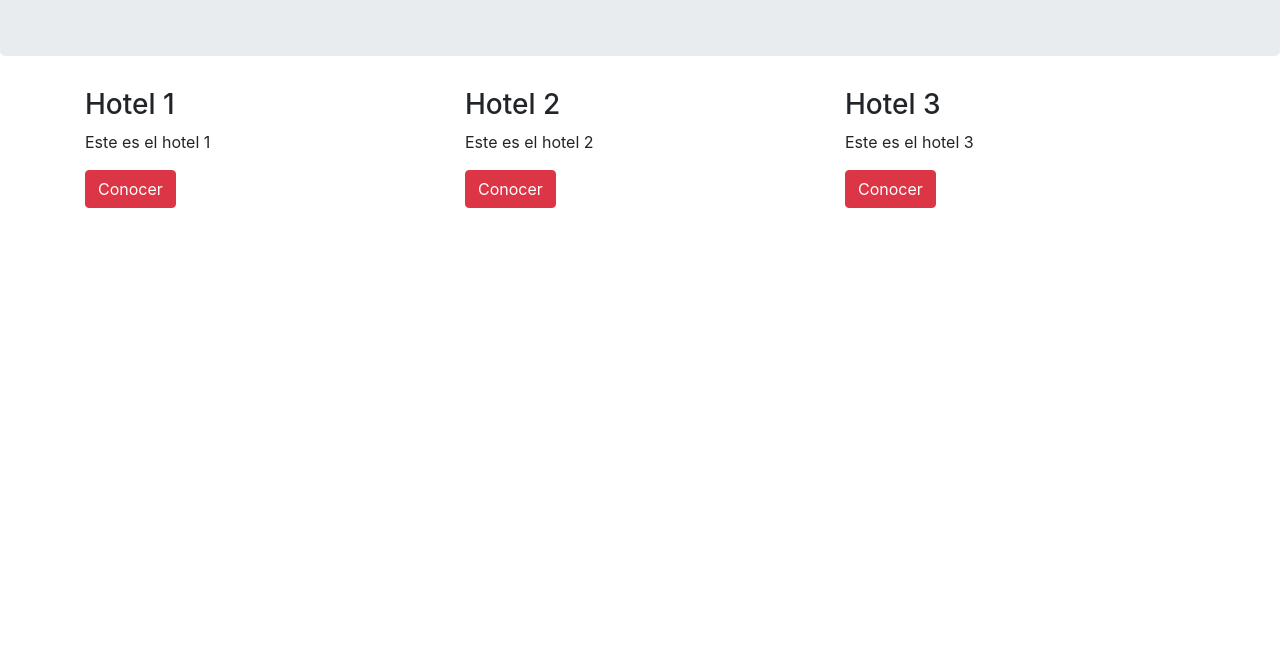
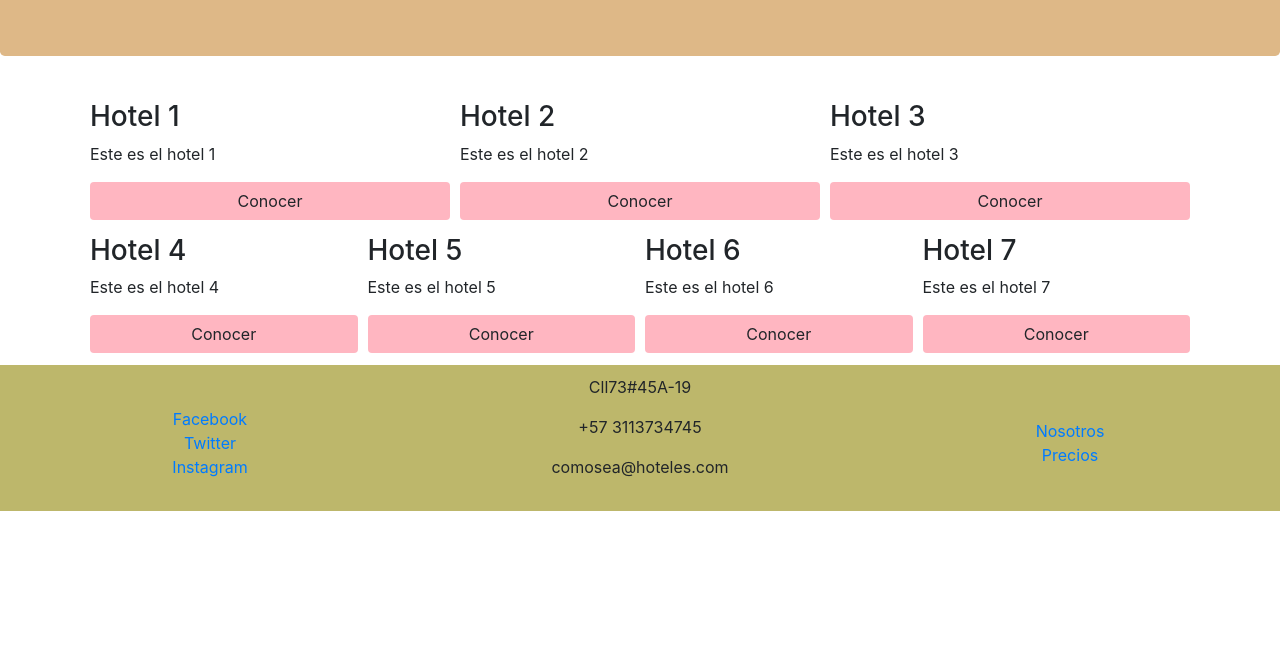
Before and after one commit to davidrestrepo07/Guia-hoteles, a website: page index.html in a window 1280 px wide. Shown: the part 128-800 px from the top of the page. Drawn offline with nearby package versions, Linux system fonts and the light colour scheme.

Commit message:
Se agrego footer y card styles

```diff
--- /dev/null
+++ b/css/main.css
@@ -0,0 +1,23 @@
+.jumbotron{
+    background-color: burlywood;
+    color: black;
+}
+
+footer{
+    padding: 10px 10px 0 10px;
+    background-color: darkkhaki;
+    margin-bottom:0px;
+    margin-top: 10px;
+    bottom: 0;
+}
+
+.btn{
+    background-color: lightpink;
+    width: 100%;
+}
+
+.card-hotel{
+    flex: 1 150px;
+    padding: 2px 5px 2px 5px;
+    margin-top: 10px;
+}
--- a/index.html
+++ b/index.html
@@ -1,11 +1,13 @@
 <!DOCTYPE html>
 <html lang="en">
+
 <head>
     <meta charset="UTF-8">
     <meta name="viewport" content="width=device-width, initial-scale=1.0">
     <title>Document</title>
     <!-- Bootstrap css -->
     <link rel="stylesheet" href="node_modules/bootstrap/dist/css/bootstrap.min.css">
+    <link rel="stylesheet" href="css/main.css">
     <script src="node_modules/jquery/dist/jquery.min.js"></script>
     <script src="node_modules/popper.js/dist/popper.min.js"></script>
     <script src="node_modules/bootstrap/dist/js/bootstrap.min.js"></script>
@@ -13,29 +15,96 @@
 
 <body>
 
-        <div class="jumbotron">
-            <h1 class="">Hoteles</h1>
-            </div>
-            <div class="container">
-            <div class="row">
-                <div class="col-sm-4">
+    <div class="jumbotron">
+        <h1 class="">Hoteles</h1>
+    </div>
+    <div class="container">
+        <div class="d-flex">
+            <div class=" card-hotel justify-content-between">
+                <div>
                     <h3>Hotel 1</h3>
                     <p>Este es el hotel 1</p>
-                    <button class="btn btn-danger">Conocer</button>
                 </div>
-                <div class="col-sm-4">
+                <div>
+                    <button class="btn ">Conocer</button>
+                </div>
+
+            </div>
+            <div class=" card-hotel justify-content-between">
+                <div>
                     <h3>Hotel 2</h3>
                     <p>Este es el hotel 2</p>
-                    <button class="btn btn-danger">Conocer</button>
                 </div>
-                <div class="col-sm-4">
+                <div><button class="btn ">Conocer</button></div>
+
+            </div>
+            <div class=" card-hotel justify-content-between">
+                <div>
                     <h3>Hotel 3</h3>
                     <p>Este es el hotel 3</p>
-                    <button class="btn btn-danger">Conocer</button>
                 </div>
+                <div><button class="btn ">Conocer</button></div>
+
             </div>
+        </div>
+        <div class="d-flex flex-wrap">
+            <div class=" card-hotel justify-content-between">
+                <div>
+                    <h3>Hotel 4</h3>
+                    <p>Este es el hotel 4</p>
+                </div>
+                <div><button class="btn ">Conocer</button></div>
 
-          </div>
+            </div>
+            <div class=" card-hotel justify-content-between">
+                <div>
+                    <h3>Hotel 5</h3>
+                    <p>Este es el hotel 5</p>
+                </div>
+                <div><button class="btn ">Conocer</button></div>
+
+            </div>
+            <div class=" card-hotel justify-content-between">
+                <div>
+                    <h3>Hotel 6</h3>
+                    <p>Este es el hotel 6</p>
+                </div>
+                <div><button class="btn ">Conocer</button></div>
+
+            </div>
+            <div class=" card-hotel justify-content-between">
+                <div>
+                    <h3>Hotel 7</h3>
+                    <p>Este es el hotel 7</p>
+                </div>
+                <div><button class="btn ">Conocer</button></div>
+
+            </div>
+        </div>
+
     </div>
+    </div>
+
+    <footer>
+        <div class="row footer align-items-center text-center">
+            <div class=" d-flex flex-column col-sm-4 justify-content-center">
+                <a href="https://www.facebook.com/">Facebook</a>
+                <a href="https://twitter.com/home?lang=es">Twitter</a>
+                <a href="https://www.instagram.com">Instagram</a>
+            </div>
+            <div class=" d-flex flex-column col-sm-4 justify-content-center text-center">
+                <address>
+                    <p>Cll73#45A-19</p>
+                    <p>+57 3113734745</p>
+                    <p>comosea@hoteles.com</p>
+                </address>
+            </div>
+            <div class=" d-flex flex-column col-sm-4 justify-content-center">
+                <a href="">Nosotros</a>
+                <a href="">Precios</a>
+            </div>
+        </div>
+    </footer>
 </body>
+
 </html>
```
